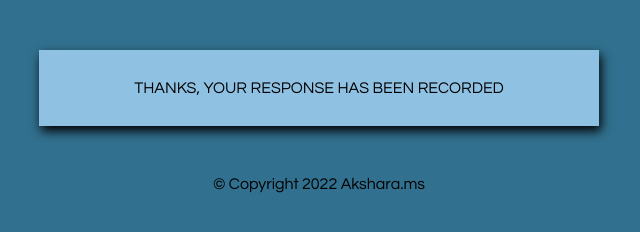
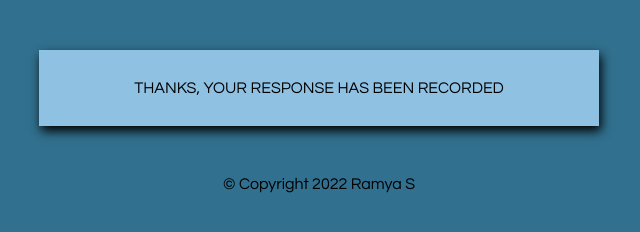
Before and after one commit to IBM-EPBL/IBM-Project-14524-1659586508, a plain HTML site: page Assignment1/TM2 - Ramya/success form.html in a window 1280 px wide. Shown: the full height of the page, 321-961 px from the left. Drawn offline with Linux system fonts and the light colour scheme; files that its build step writes are made by us from their sources.

Commit message:
Update success form.html

```diff
--- a/Assignment1/TM2 - Ramya/success form.html
+++ b/Assignment1/TM2 - Ramya/success form.html
@@ -15,6 +15,6 @@
 </head>
 <body>
 	<p> THANKS, YOUR RESPONSE HAS BEEN RECORDED</p>
-	<footer>&copy; Copyright 2022 Akshara.ms</footer>
+	<footer>&copy; Copyright 2022 Ramya S</footer>
 
 </body>
```
